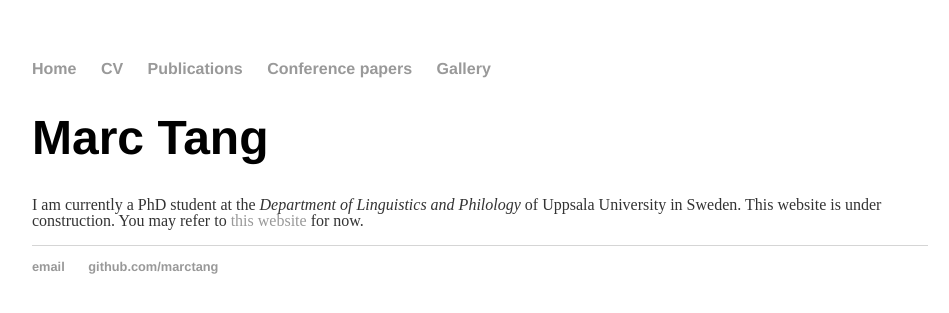
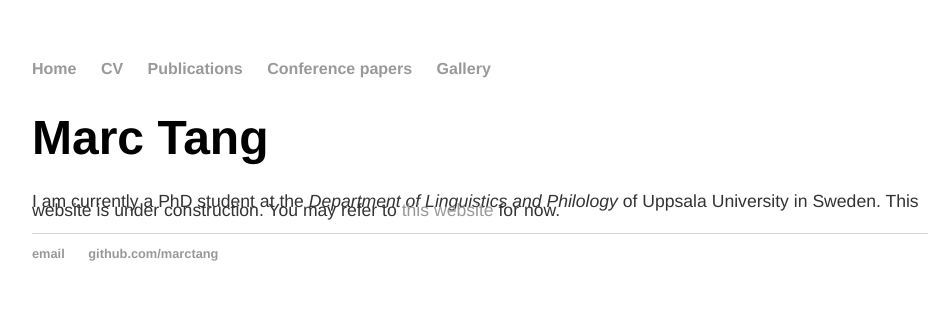
Before and after one commit to marctang/marctang.github.io, a Jekyll site: the page built from index.html, in a window 1280 px wide. Shown: the top 313 px of the page, without its empty margins (160-1109 px from the left). Built offline with Jekyll 4.4.1, drawn with Linux system fonts in a browser that asks for light colours.

Commit message:
Update main.css

```diff
--- a/css/main.css
+++ b/css/main.css
@@ -24,8 +24,9 @@
     font-family:'Helvetica', 'Arial', 'Sans-Serif';
 }
 p {
-    font-size: 1em;
-    line-height: 1em;
+    font-family:'Helvetica', 'Arial', 'Sans-Serif';
+    font-size: 1.1em;
+    line-height: 0.5em;
     color: #333;
 }
 footer {
```
